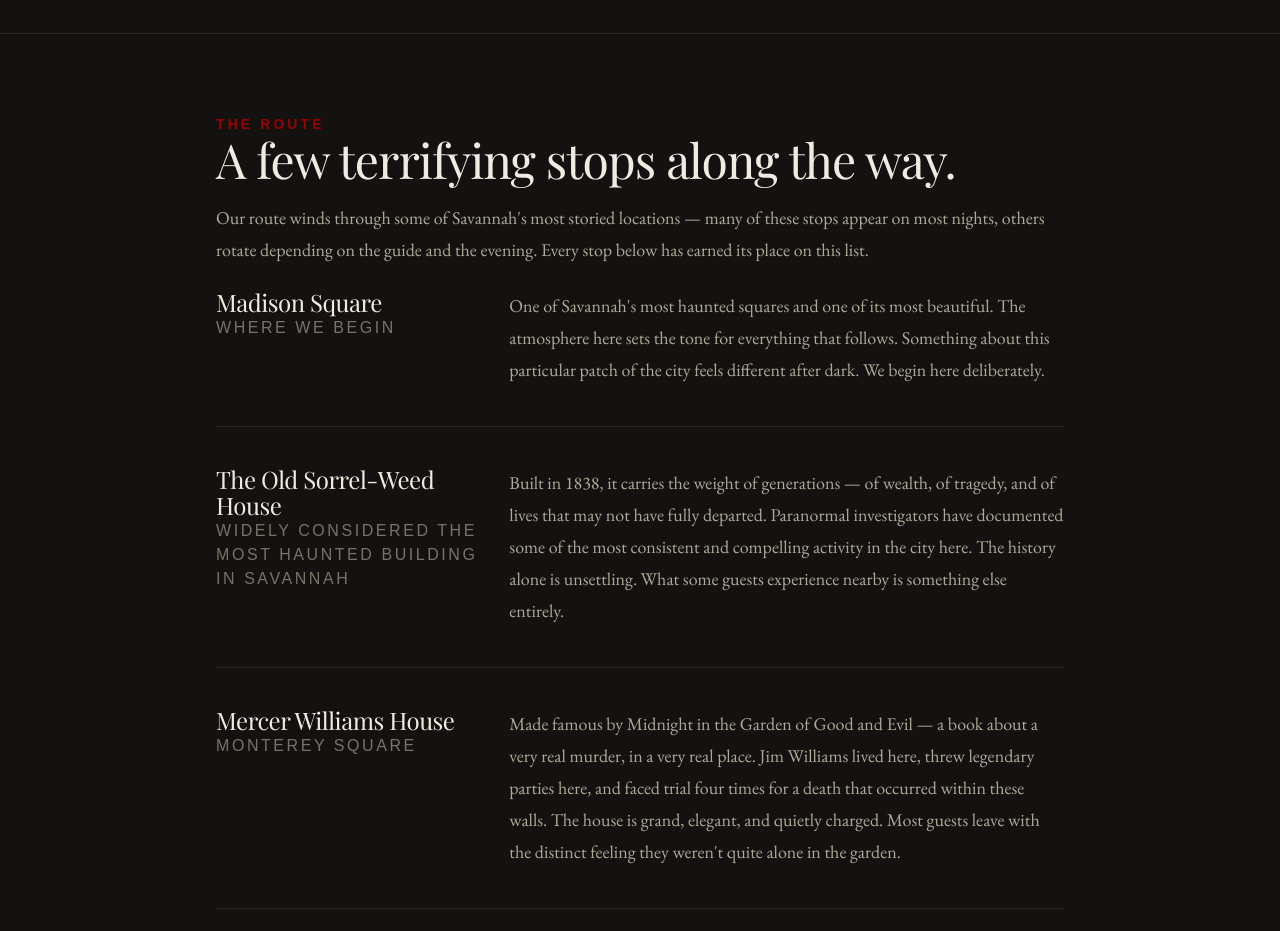
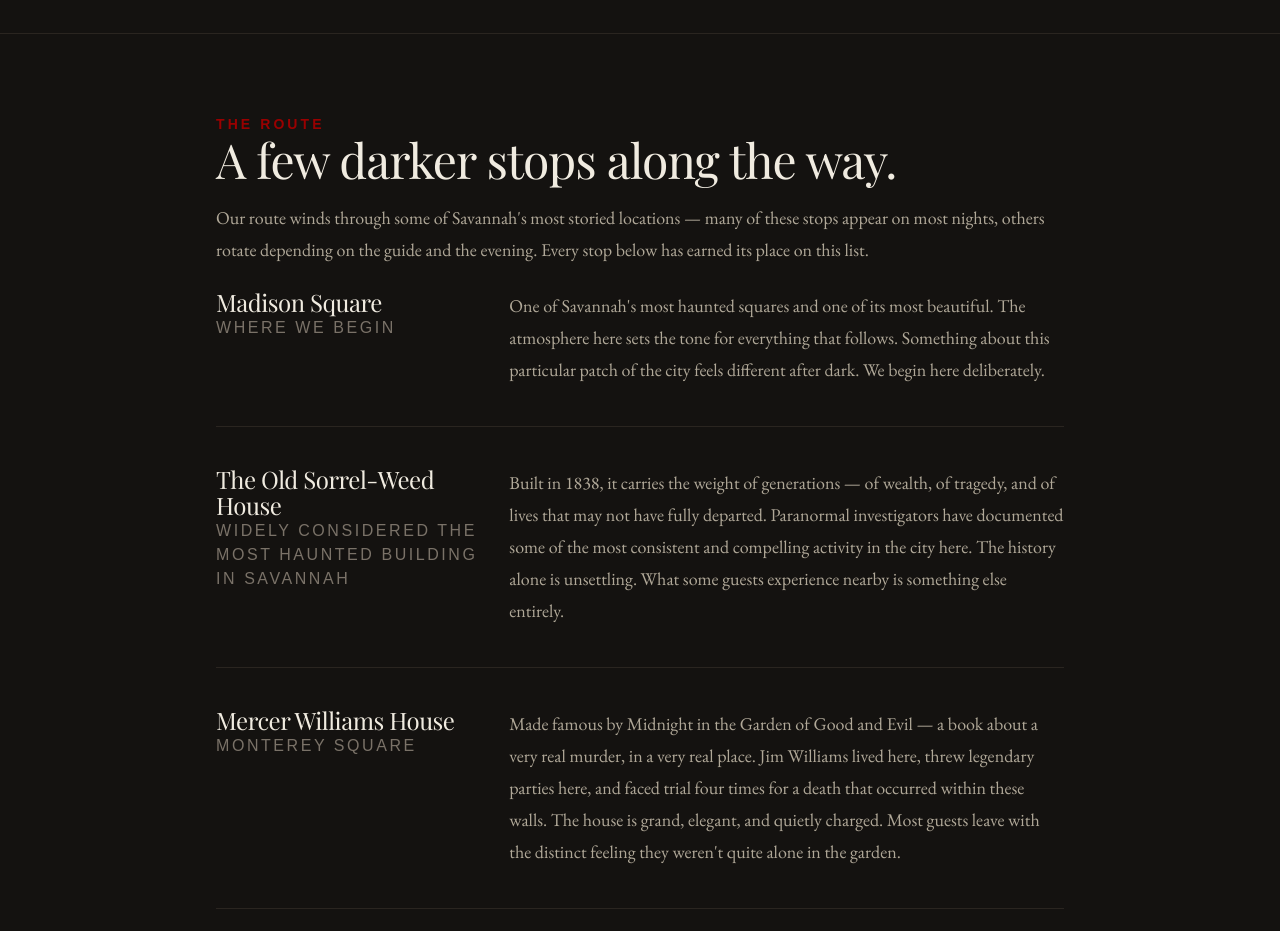
Before and after one commit to memphison/gothicwalks-next, a Next.js app: page /tour in a window 1280 px wide. Shown: the part 1200-2131 px from the top of the page. Built offline with nearby package versions, Linux system fonts and the light colour scheme.

Commit message:
Update Gothic Walks site

```diff
--- a/app/tour/page.tsx
+++ b/app/tour/page.tsx
@@ -290,7 +290,7 @@ export default function TourPage() {
               The route
             </p>
             <h2 className="text-4xl font-normal leading-[1.05] tracking-[-0.02em] text-[#f0ebe0] md:text-5xl [font-family:var(--font-display)]" style={{ marginBottom: '1rem' }}>
-  A few terrifying stops along the way.
+  A few darker stops along the way.
 </h2>
 <p className="text-lg leading-8 text-[#b0a898] [font-family:var(--font-body)]">
   Our route winds through some of Savannah's most storied locations — many of these stops appear on most nights, others rotate depending on the guide and the evening. Every stop below has earned its place on this list.
```
